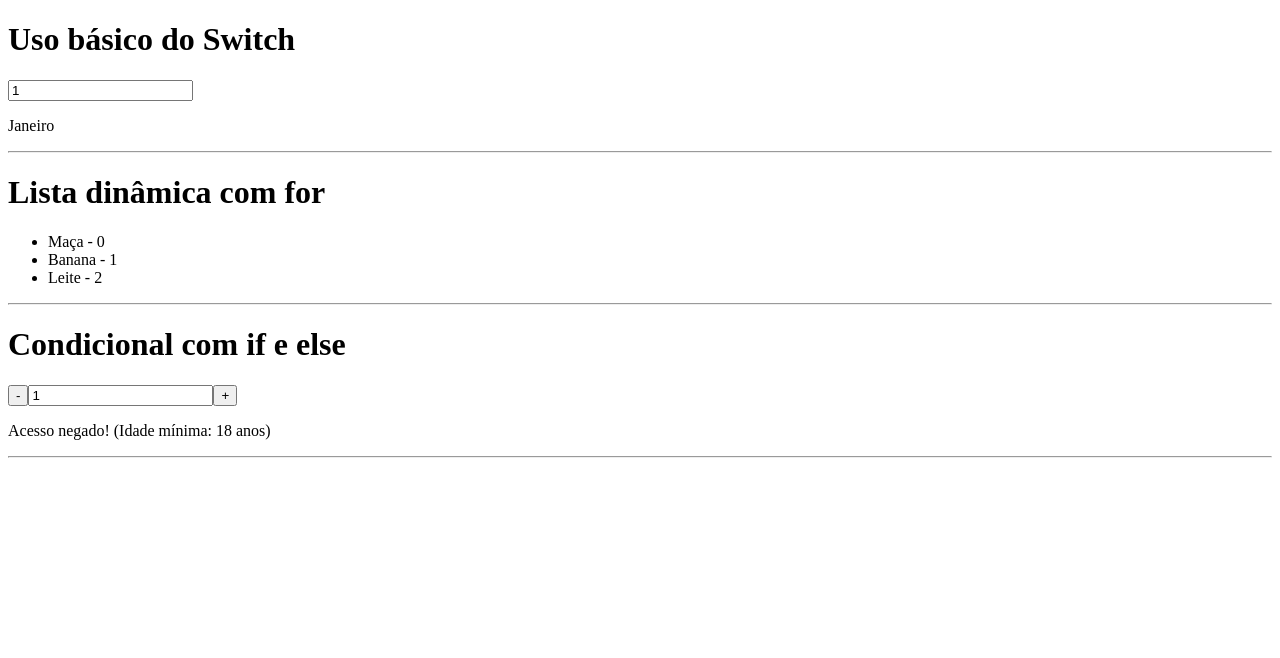
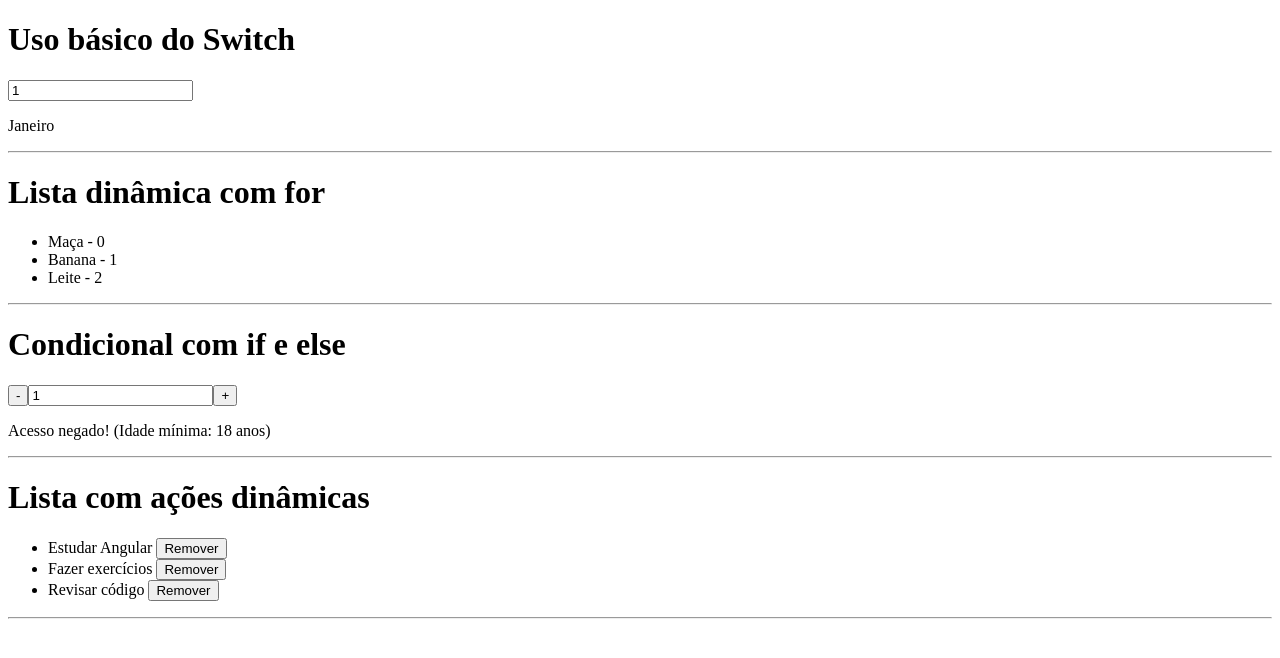
Before and after one commit to AmandaCornelsen/CP2_AT1-MWE, an Angular app: page / in a window 1280 px wide. Shown: the top 658 px of the page. Built offline with nearby package versions, Linux system fonts and the light colour scheme.

Commit message:
Exercicio 4 - Lista com ações dinâmicas

```diff
--- a/src/app/app.component.html
+++ b/src/app/app.component.html
@@ -4,4 +4,6 @@
 <hr>
 <app-exercicio3/>
 <hr>
+<app-exercicio4/>
+<hr>
 <router-outlet />
--- a/src/app/app.component.ts
+++ b/src/app/app.component.ts
@@ -3,11 +3,12 @@ import { RouterOutlet } from '@angular/router';
 import { Exercicio1Component } from './components/exercicio1/exercicio1.component';
 import { Exercicio2Component } from './components/exercicio2/exercicio2.component';
 import { Exercicio3Component } from './components/exercicio3/exercicio3.component';
+import { Exercicio4Component } from './components/exercicio4/exercicio4.component';
 
 @Component({
   selector: 'app-root',
   standalone: true,
-  imports: [RouterOutlet, Exercicio1Component, Exercicio2Component, Exercicio3Component],
+  imports: [RouterOutlet, Exercicio1Component, Exercicio2Component, Exercicio3Component, Exercicio4Component],
   templateUrl: './app.component.html',
   styleUrl: './app.component.css'
 })
--- /dev/null
+++ b/src/app/components/exercicio4/exercicio4.component.html
@@ -0,0 +1,12 @@
+<h1>Lista com ações dinâmicas</h1>
+
+<ul>
+  @for ( item of tarefas; track item; let i = $index) {
+    <li>
+      {{item}}
+      <button (click)="removerItem(i)"> Remover</button>
+    </li>
+  } @empty {
+    <p>Lista de afazeres vazia!</p>
+  }
+</ul>
--- /dev/null
+++ b/src/app/components/exercicio4/exercicio4.component.ts
@@ -0,0 +1,19 @@
+import { CommonModule } from '@angular/common';
+import { Component } from '@angular/core';
+
+@Component({
+  selector: 'app-exercicio4',
+  standalone: true,
+  imports: [CommonModule],
+  templateUrl: './exercicio4.component.html',
+  styleUrl: './exercicio4.component.css'
+})
+export class Exercicio4Component {
+  tarefas : string[] = ["Estudar Angular", "Fazer exercícios", "Revisar código"]
+
+  removerItem(index: number): void {
+    if (index >= 0 && index < this.tarefas.length) {
+      this.tarefas.splice(index, 1);
+    }
+  }
+}
```
Also changed, not shown: src/app/components/exercicio4/exercicio4.component.css (added).
